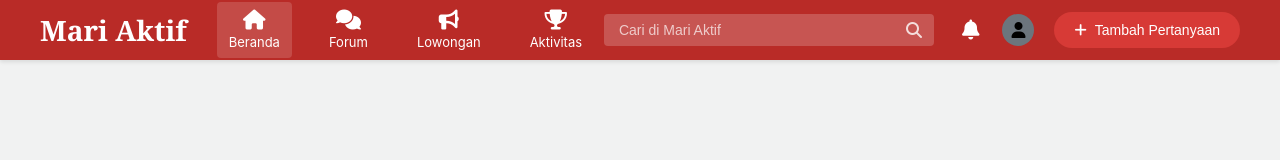
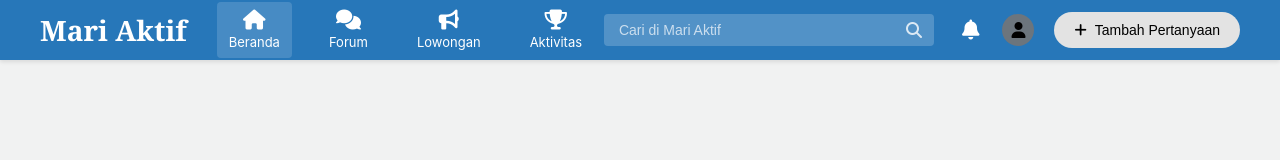
Before and after one commit to SiswaRey/web-mari-aktif, a website: page pages/utama.html in a window 1280 px wide. Drawn offline with Linux system fonts and the light colour scheme.

Commit message:
web mari aktif update color

```diff
--- a/public/utama.css
+++ b/public/utama.css
@@ -10,7 +10,7 @@
         }
 
         .navbar {
-            background-color: #b92b27;
+            background-color: #2777b9;
             padding: 0 20px;
             box-shadow: 0 2px 4px rgba(0,0,0,0.1);
             position: fixed;
@@ -155,8 +155,8 @@
         }
 
         .add-btn {
-            background-color: #d73a36;
-            color: white;
+            background-color: hsl(0, 0%, 89%);
+            color: rgb(0, 0, 0);
             border: none;
             border-radius: 20px;
             padding: 10px 20px;
@@ -170,7 +170,7 @@
         }
 
         .add-btn:hover {
-            background-color: #c42f2b;
+            background-color: #2badc4;
         }
 
         /* Content area untuk demo */
```
